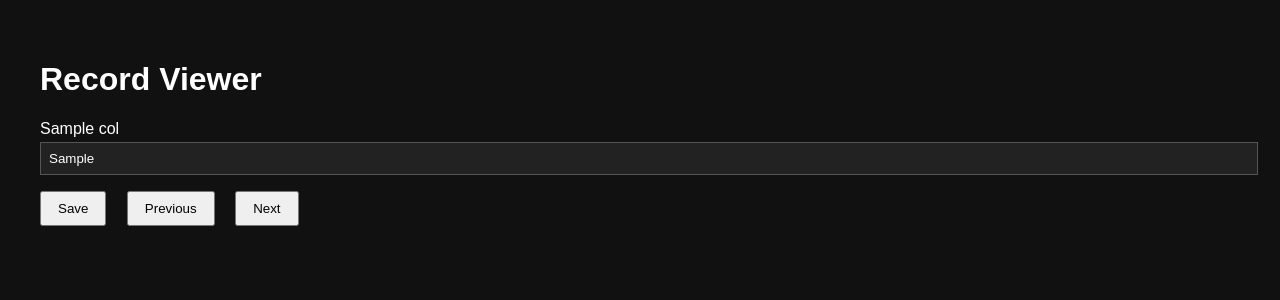
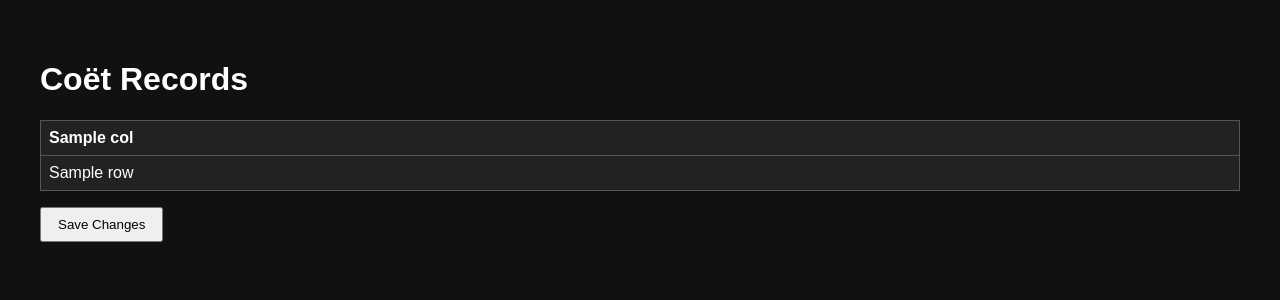
Before and after one commit to hjansonah/lequipier, a Flask app: template templates/record.html in a window 1280 px wide. Shown: the top 300 px of the page. Run offline with Flask 3, Linux system fonts and the light colour scheme; the template is opened without the code that fills it: most values are stand-ins (such as "Sample title", 1, 10 or a date in 2020); some libraries are stand-ins or nearby versions.

Commit message:
unique record view

```diff
--- a/templates/record.html
+++ b/templates/record.html
@@ -2,62 +2,70 @@
 <html lang="en">
 <head>
     <meta charset="UTF-8">
-    <title>Coët Record Viewer</title>
+    <title>Coët Records</title>
     <style>
         body { font-family: Arial, sans-serif; background-color: #111; color: #fff; padding: 2rem; }
-        label { display: block; margin-top: 1rem; }
-        input, textarea { width: 100%; padding: 0.5rem; margin-top: 0.25rem; background: #222; color: #fff; border: 1px solid #555; }
-        input[readonly] { background-color: #333; }
-        button { margin-top: 1rem; padding: 0.5rem 1rem; margin-right: 1rem; }
+        table { width: 100%; border-collapse: collapse; margin-top: 1rem; }
+        th, td { padding: 0.5rem; border: 1px solid #555; text-align: left; }
+        th { background-color: #222; }
+        tr:nth-child(even) { background-color: #1a1a1a; }
+        td[contenteditable] { background-color: #222; }
+        button { margin-top: 1rem; padding: 0.5rem 1rem; }
     </style>
 </head>
 <body>
-    <h1>Record Viewer</h1>
+    <h1>Coët Records</h1>
 
-    <div id="recordContainer">
-        {% for col in columns %}
-            <label>{{ col }}
-                <input
-                    type="text"
-                    name="{{ col }}"
-                    value="{{ current_record[col] }}"
-                    {% if col == 'ID' %} readonly {% endif %}
-                >
-            </label>
-        {% endfor %}
-    </div>
+    <table id="recordsTable">
+        <thead>
+            <tr>
+                {% for col in columns %}
+                    <th>{{ col }}</th>
+                {% endfor %}
+            </tr>
+        </thead>
+        <tbody>
+            {% for row in rows %}
+                <tr data-id="{{ row['ID'] }}">
+                    {% for col in columns %}
+                        <td contenteditable="{{ 'false' if col == 'ID' else 'true' }}" data-col="{{ col }}">{{ row[col] }}</td>
+                    {% endfor %}
+                </tr>
+            {% endfor %}
+        </tbody>
+    </table>
 
-    <button onclick="saveRecord()">Save</button>
-    <button onclick="navigateRecord('prev')">Previous</button>
-    <button onclick="navigateRecord('next')">Next</button>
+    <button onclick="saveChanges()">Save Changes</button>
 
     <script>
-        function getFormData() {
-            const inputs = document.querySelectorAll('#recordContainer input');
-            const data = {};
-            inputs.forEach(input => {
-                data[input.name] = input.value.trim();
+        function saveChanges() {
+            const updates = [];
+            const rows = document.querySelectorAll('#recordsTable tbody tr');
+
+            rows.forEach(row => {
+                const id = row.getAttribute('data-id');
+                const cells = row.querySelectorAll('td');
+
+                const updatedRow = { ID: id };
+                cells.forEach(cell => {
+                    const col = cell.getAttribute('data-col');
+                    if (col !== 'ID') {
+                        updatedRow[col] = cell.innerText.trim();
+                    }
+                });
+
+                updates.push(updatedRow);
             });
-            return data;
-        }
 
-        function saveRecord() {
-            const record = getFormData();
-
-            fetch('/update_record', {
+            fetch('/update_records', {
                 method: 'POST',
                 headers: { 'Content-Type': 'application/json' },
-                body: JSON.stringify(record)
+                body: JSON.stringify({ updates: updates })
             })
             .then(response => response.json())
             .then(data => alert(data.message))
             .catch(error => alert('Error: ' + error));
         }
-
-        function navigateRecord(direction) {
-            const currentId = document.querySelector('input[name="ID"]').value;
-            window.location.href = `/view_record/${direction}/${currentId}`;
-        }
     </script>
 </body>
 </html>
```
